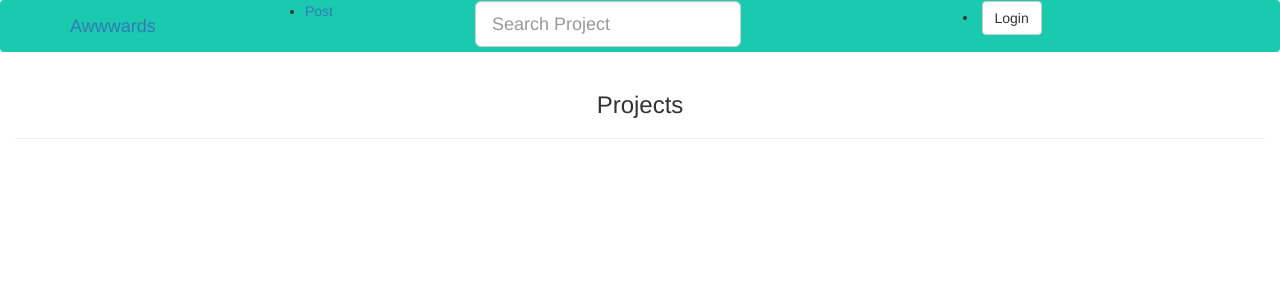
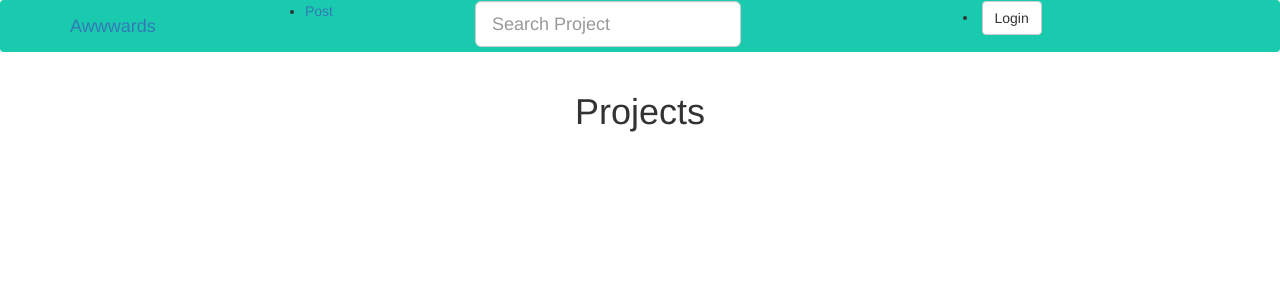
Before and after one commit to Machanga/awwwards, a Django app: page / in a window 1280 px wide. Shown: the top 300 px of the page. Run offline with Django 3.2, Linux system fonts and the light colour scheme; some libraries are stand-ins or nearby versions.

Commit message:
correcting a repetition erros

```diff
--- a/rating/templates/index.html
+++ b/rating/templates/index.html
@@ -1,20 +1,31 @@
-{% extends 'base.html' %}
+{% include 'base.html' %}
 {% load bootstrap3 %}
+{% load static%}
+{% block styles %}
+    <link rel="stylesheet" href="{% static 'css/index.css' %}">
+{% endblock %}
 {% block content %}
-<div class="container-fluid">
-  <h3 class="text-center header">Projects</h3>
-  <hr class="text-muted">
-  <div class="projects row">
+    <div class="container">
+        <div class="row heading">
+            <div class="col-md-12">
+                <h1 style="text-align:center">Projects</h1>
+            </div>
+        </div>
+        <div class="row">
             {% for project in projects %}
-    <div class=" col-md-3">
-      <img class="landing-page" src="{{project.image.url}}" alt="project landing page">
-      <div class="project-text">
-        <h3 class="text-center">{{title}}</h3>
-        <div class="d-flex justify-content-between">
-          <a href="{% url 'project' project.pk %}" class="btn">View details</a>
-          <a target="_blank" href="{{project.link}}" class="btn">Visit Site</a>
+                    <div class="col-md-4">
+                        <div class="card">
+                            <a href="{% url 'project' project.id %}"><img src="{{project.image.url}}" style="height:300px; width:100%;" alt=""></a>
+                            <div class="card-body">
+                                <h6>{{project.title}}</h6>
+                                <hr>
+                                <div class="media" style="background-color:white;">
+                                    <img src="{{project.profile.profile_photo.url}}" class="mr-3 rounded-circle" width="25px" height="25px">
+                                    <div class="media-body">
+                                      <button><a href="{% url 'project' project.id %}">View more</a></button>
                                     </div>
-        <p class="text-center">By: <span>{{project.user.username}}</span></p>
+                                </div>
+                            </div>
                         </div>
                     </div>
             {% endfor %}
--- a/rating/templates/navbar.html
+++ b/rating/templates/navbar.html
@@ -21,8 +21,8 @@
   </div>
     <div class="col-md-5">
       <div class="collapse navbar-collapse" id="navbarSupportedContent">
-        <form  action="{%url 'search'%}" role="search" class="form-inline  my-2 my-lg-0">
-          <input id="search" type="text" class="form-control input-lg" placeholder="Search Project" name="search" />
+        <form  action="{%url 'search_results'%}" role="search" class="form-inline  my-2 my-lg-0">
+          <input id="search" type="text" class="form-control input-lg" placeholder="Search Project" name="project" />
         </form>
     </div>
   </div>
--- a/rating/templates/new_project.html
+++ b/rating/templates/new_project.html
@@ -15,7 +15,7 @@
 <body>
     {% include 'navbar.html' %}
     <div class="container">
-        <form  action="{%url 'new_project' %}" method="post" enctype="multipart/form-data">
+        <form  action="{%url 'post_project' %}" method="post" enctype="multipart/form-data">
           {%csrf_token%}
 
           {% bootstrap_form form%}
--- a/rating/views.py
+++ b/rating/views.py
@@ -95,17 +95,3 @@
     else:
         form = VoteForm()
     return render(request,'project.html',{"project":project,"form":form,"votes":votes,"vote_average":total_vote_average})
-
-@login_required(login_url='/accounts/login/')
-def profile(request):
-    profile = Profile.objects.filter(user = request.user).first()
-    projects = Project.objects.filter(user=profile.user).all()
-
-    if request.method == 'POST':
-        form = EditProfile(request.POST, request.FILES)
-        if form.is_valid():
-            form.save()
-        return redirect(reverse('profile'))
-    else:
-        form = EditProfile()
-    return render(request,'profile.html',{'form':form})
```
Lines whose indentation alone changed are shown as unchanged.
